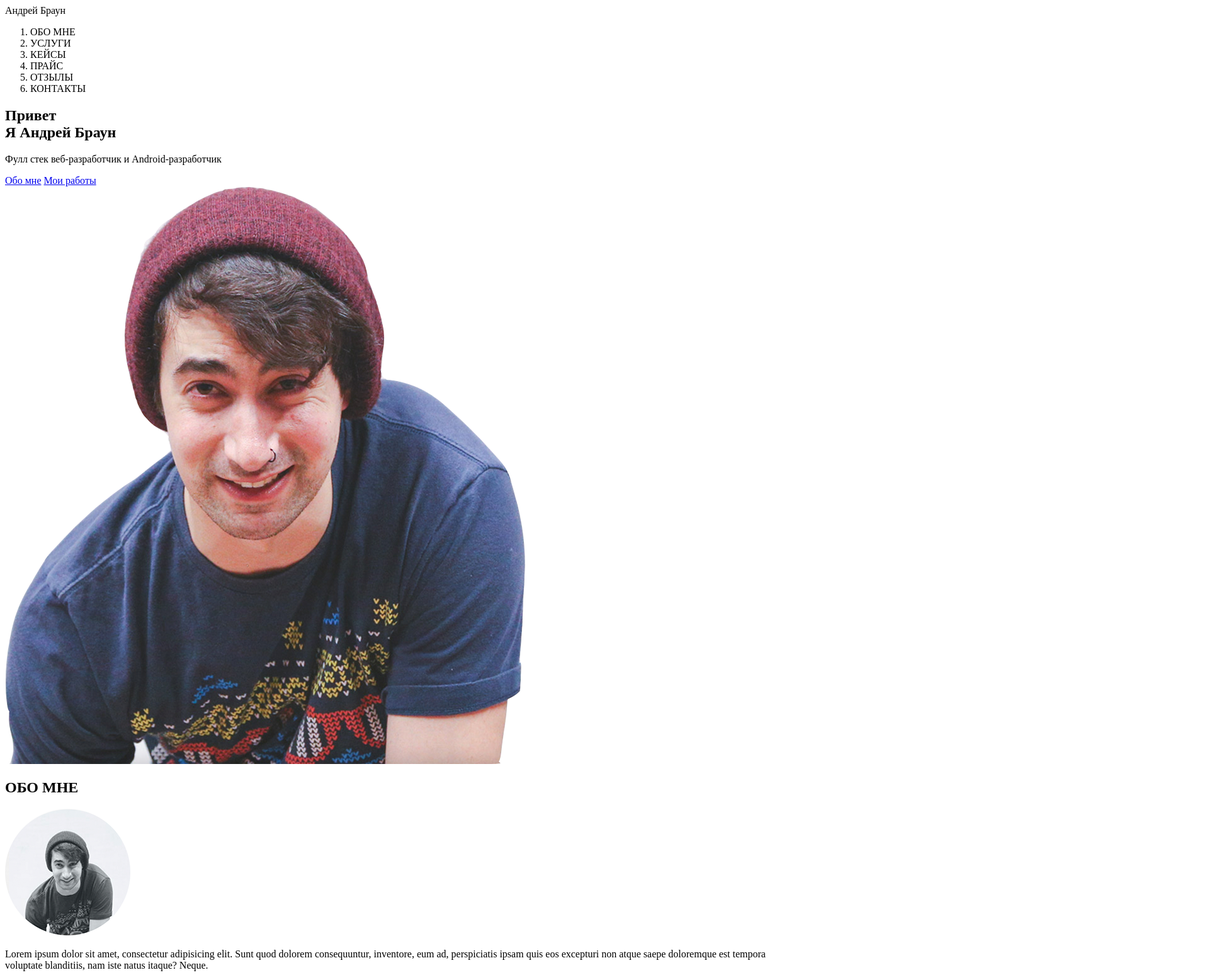
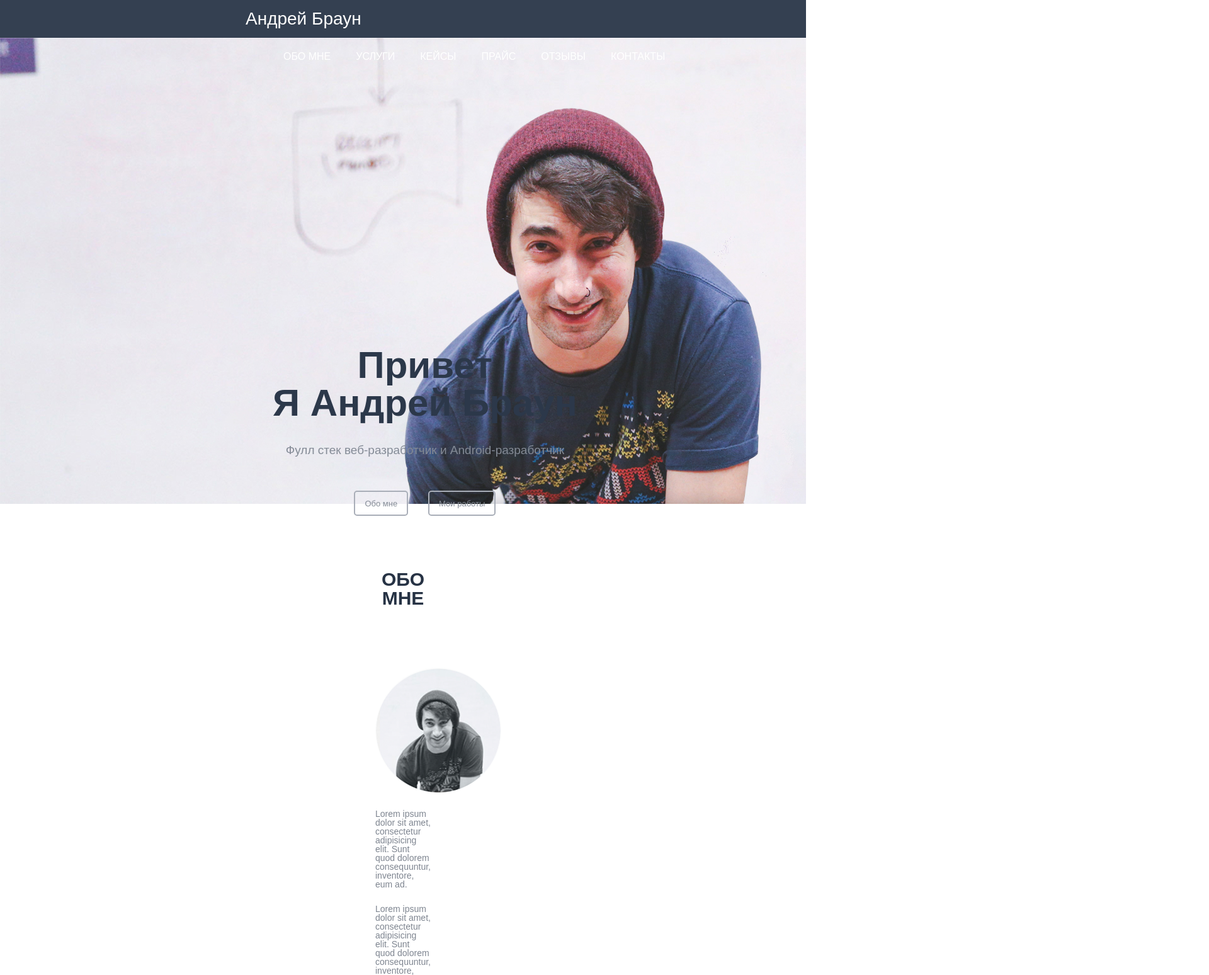
Before and after one commit to MaksimPetuhov/MaksimPetuhov.github.io, a plain HTML site: page src/index.html in a window 1280 px wide. Shown: the top 1548 px of the page at 63% size, 1920 px wide, since content can reach past the window. Drawn offline with Linux system fonts and the light colour scheme.

Commit message:
Добавлен файл CSS
добавил файл CSS первого и второго экрана

```diff
--- /dev/null
+++ b/src/css/reset.css
@@ -0,0 +1,42 @@
+*{
+    padding: 0;
+    margin: 0;
+    border: 0;
+}
+
+*,*:before, *:after{
+	-moz-box-sizing: border-box;
+	-webkit-box-sizing: border-box;
+	box-sizing: border-box;
+}
+
+:focus, :active{outline: none;}
+a:focus, a:active{outline: none;}
+
+nav, footer, header, aside{display: block;}
+
+html, body{
+height:100%;
+width:100%;
+font-size 100%;
+line-height: 1;
+font-size:14px;
+-ms-text-size-adjust: 100%;
+-moz-text-size-adjust: 100%;
+-webkit-text-size-adjust: 100%;
+}
+
+input, button, textarea{font-family: inherit;
+}
+
+input::-ms-clear{display: none;}
+button{cursor: pointer;}
+button::-moz-focus-inner{padding: 0; border:0;}
+a, a:visited{text-decoration: none; color: black;}
+a:hover{text-decoration: none;}
+ul li{list-style: none;}
+ol li{list-style: none;}
+img{vertical-align: top;}
+
+
+h1,h2,h3,h4,h5,h6{font-size: inherit; font-weight: 400;}
--- /dev/null
+++ b/src/css/style.css
@@ -0,0 +1,151 @@
+body{
+    font-family: Arial, sans-serif;
+}
+nav{
+    width: 100%;
+    height: 60px;
+    background: #344051;
+}
+
+.logo {
+    color: #fff;
+    font-size: 28px;
+    padding-left: 390px;
+    line-height: 60px;
+    float: left;
+}
+
+.menu {
+    float: left;
+    text-transform: uppercase;
+    padding-left: 430px;
+}
+
+.menu li{
+    float: left;
+    line-height: 60px;
+    color: #fff;
+    padding: 0px 20px;
+    font-size: 16px;
+}
+
+.title{
+    width: 100%;
+    height: calc(100% - 60px);
+    background: url(../img/Парень.png) 90% 100%/auto 85% no-repeat, url(../img/фон.jpg); /* center/cover no-repeat;*/
+}
+
+.wrapper{
+    float: left;
+    margin: 430px 0px 0px 433px;
+    color: #2c384a;
+    text-align: center;
+}
+.wrapper h1{
+    font-size: 60px;
+    font-weight: bold;
+}
+
+.wrapper p {
+    margin-top: 35px;
+    font-size: 19px;
+    color: #848b96;
+}
+
+.wrapper input  {
+    height: 40px;
+    text-align: center;
+    border: 2px solid #a9aeb8;
+    background: none;
+    font-size: 13px;
+    color: #848b96;
+    border-radius: 5px;
+    padding: 0px 15px;
+    margin: 55px 14px 0px 14px;
+}
+
+.about_me {
+    display: block;
+}
+
+.conteiner_about_me {
+    margin: 105px 596px 100px 596px;
+}
+
+.about_me_title{
+    font-size: 30px;
+    font-weight: 600;
+    color: #263244;
+    padding-bottom: 95px;
+    text-align: center;
+}
+
+.img_about_me{
+    display: block;
+    border: 1px solid #fcfdfd;
+    border-radius: 50%;
+    height: 200px;
+    width: 200px;
+}
+.about_me_text{
+    display: block;
+    font-size: 14px;
+    color: #7e8590;
+    padding: 25px 0px 0px 0px;
+}
+
+.btn{
+    display: block;
+    border: 1px solid #000;
+    border-radius: 5px;
+    text-align: center;
+    padding: 8px 0px 11px 0px;
+    margin: 50px 0px 0px 200px ;
+    width: 155px;
+
+}
+
+.btn_about_me{
+    background: none;
+
+}
+
+
+
+
+
+
+
+
+
+
+
+
+
+
+
+
+
+
+
+
+
+
+
+
+
+
+
+
+
+
+
+
+
+
+
+
+
+
+
+/*/*/
--- a/src/index.html
+++ b/src/index.html
@@ -7,51 +7,57 @@
     <meta name="robots" content="all"> <!-- задает правила для поисковика-->
     <meta property="og:title" content="Моя первая страница"> <!-- для соц.сетей-->
     <title>Андрей Браун - Веб-разработчик</title>
+    <link rel="stylesheet" href="css/reset.css">
+    <link rel="stylesheet" href="css/style.css">
 </head>
 
 <body>
    <header class="header">
         <nav>
-            <div>
+            <div class="logo">
                 Андрей Браун
             </div>
-            <div class="menu"><ol>
-                <li>ОБО МНЕ</li>
-                <li>УСЛУГИ</li>
-                <li>КЕЙСЫ</li>
-                <li>ПРАЙС</li>
-                <li>ОТЗЫЛЫ</li>
-                <li>КОНТАКТЫ</li>
-            </ol></div>
+            <div class="menu">
+                <ol>
+                    <li>обо мне</li>
+                    <li>услуги</li>
+                    <li>кейсы</li>
+                    <li>прайс</li>
+                    <li>отзывы</li>
+                    <li>контакты</li>
+                </ol>
+            </div>
         </nav>
     </header>
     <section class="title">
        <div class="conteiner">
            <div class="wrapper">
-                <h1 class="title">Привет<br>Я Андрей Браун</h1>
+                <h1 class="main_title">Привет<br>Я Андрей Браун</h1>
                 <p class="intro">
                     Фулл стек веб-разработчик и Android-разработчик
                 </p>
-                <a href="#" class="btn">Обо мне</a>
-                <a href="#" class="btn">Мои работы</a>
+                <input type="submit" value="Обо мне">
+                <input type="submit" value="Мои работы">
             </div>
-            <img src="img/Парень.png" alt="Фото улыбающегося парня">
         </div>
     </section>
 
     <section class="about_me">
-        <div class="conteiner">
-            <h2 class="section_title">
+        <div class="conteiner_about_me">
+            <h2 class="about_me_title">
                 ОБО МНЕ
             </h2>
-            <img src="img/фотка.png" alt="Фото того же улыбающегося парня, только ч.б.">
-            <p class="main">
-                Lorem ipsum dolor sit amet, consectetur adipisicing elit. Sunt quod dolorem consequuntur, inventore, eum ad, perspiciatis ipsam quis eos excepturi non atque saepe doloremque est tempora voluptate blanditiis, nam iste natus itaque? Neque.
+            <img class="img_about_me" src="img/фотка.png" alt="">
+            <p class="about_me_text">
+                Lorem ipsum dolor sit amet, consectetur adipisicing elit. Sunt quod dolorem consequuntur, inventore, eum ad.
             </p>
-            <p class="main">
-                Lorem ipsum dolor sit amet, consectetur adipisicing elit. Sunt quod dolorem consequuntur, inventore, eum ad, perspiciatis ipsam quis eos excepturi non atque saepe doloremque est tempora voluptate blanditiis, nam iste natus itaque? Neque.
+            <p class="about_me_text">
+                Lorem ipsum dolor sit amet, consectetur adipisicing elit. Sunt quod dolorem consequuntur, inventore, eum ad.
             </p>
-            <a href="#" class="btn">Скачать резюме</a>
+            <div class="btn">
+                <img src="img/иконка.png" alt="иконка">
+                <input class="btn_about_me" type="submit" value="Скачать резюме">
+            </div>
         </div>
     </section>
 
@@ -319,9 +325,11 @@
         </div>
     </section>
 
+<!--
     <section class="position">
         <img src="img/Карта копия.jpg" alt="карта">
     </section>
+-->
 
     <footer class="footer">
         <p class="footer_text">
```
Also changed, not shown: src/img/иконка.png (added).
